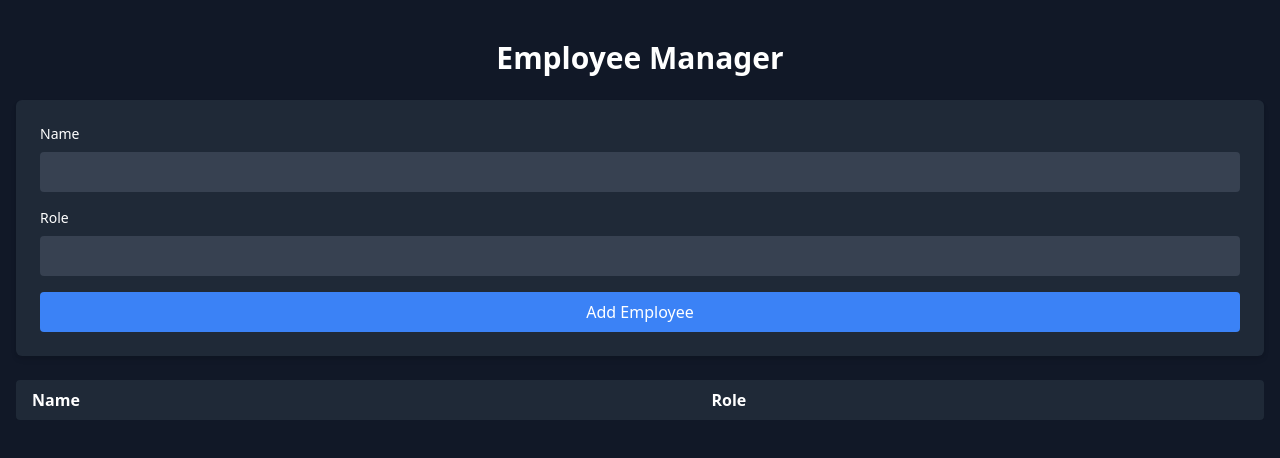
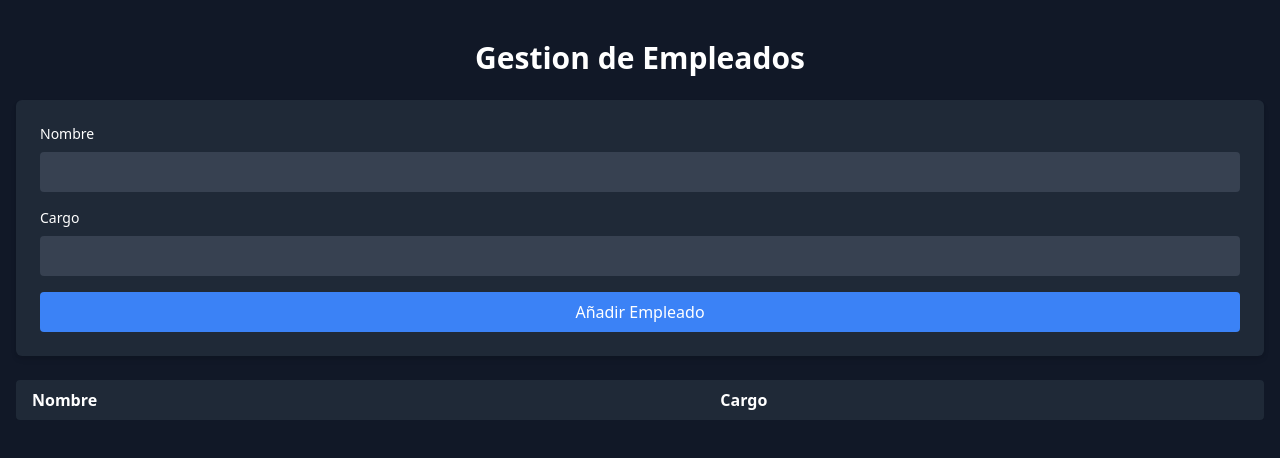
Before and after one commit to FranciscoMares2/empleados-pwa, a plain HTML site: page index.html in a window 1280 px wide. Drawn offline with nearby package versions, Linux system fonts and the light colour scheme.

Commit message:
Update index.html

```diff
--- a/index.html
+++ b/index.html
@@ -3,32 +3,32 @@
 <head>
   <meta charset="UTF-8">
   <meta name="viewport" content="width=device-width, initial-scale=1.0">
-  <title>Employee Manager</title>
+  <title>Gestor de Empleados</title>
   <link href="https://cdn.jsdelivr.net/npm/tailwindcss@2.2.19/dist/tailwind.min.css" rel="stylesheet">
   <link rel="manifest" href="manifest.json">
 </head>
 <body class="bg-gray-900 text-white font-sans">
   <div class="container mx-auto py-10 px-4">
-    <h1 class="text-3xl font-bold mb-6 text-center">Employee Manager</h1>
+    <h1 class="text-3xl font-bold mb-6 text-center">Gestion de Empleados</h1>
 
     <!-- Install Button -->
     <div class="text-center mb-6">
       <button id="install-btn" class="hidden bg-green-500 hover:bg-green-600 px-4 py-2 rounded text-white">
-        Install App
+        Instalar App
       </button>
     </div>
 
     <!-- Form -->
     <form id="employee-form" class="bg-gray-800 p-6 rounded-md shadow-md">
       <div class="mb-4">
-        <label for="name" class="block text-sm font-medium">Name</label>
+        <label for="name" class="block text-sm font-medium">Nombre</label>
         <input type="text" id="name" class="w-full mt-2 p-2 bg-gray-700 rounded" required>
       </div>
       <div class="mb-4">
-        <label for="role" class="block text-sm font-medium">Role</label>
+        <label for="role" class="block text-sm font-medium">Cargo</label>
         <input type="text" id="role" class="w-full mt-2 p-2 bg-gray-700 rounded" required>
       </div>
-      <button type="submit" class="bg-blue-500 hover:bg-blue-600 px-4 py-2 rounded text-white w-full">Add Employee</button>
+      <button type="submit" class="bg-blue-500 hover:bg-blue-600 px-4 py-2 rounded text-white w-full">Añadir Empleado</button>
     </form>
 
     <!-- Table -->
@@ -36,8 +36,8 @@
       <table class="w-full bg-gray-800 rounded shadow-md">
         <thead>
           <tr>
-            <th class="py-2 px-4 text-left">Name</th>
-            <th class="py-2 px-4 text-left">Role</th>
+            <th class="py-2 px-4 text-left">Nombre</th>
+            <th class="py-2 px-4 text-left">Cargo</th>
           </tr>
         </thead>
         <tbody id="employee-table">
```
